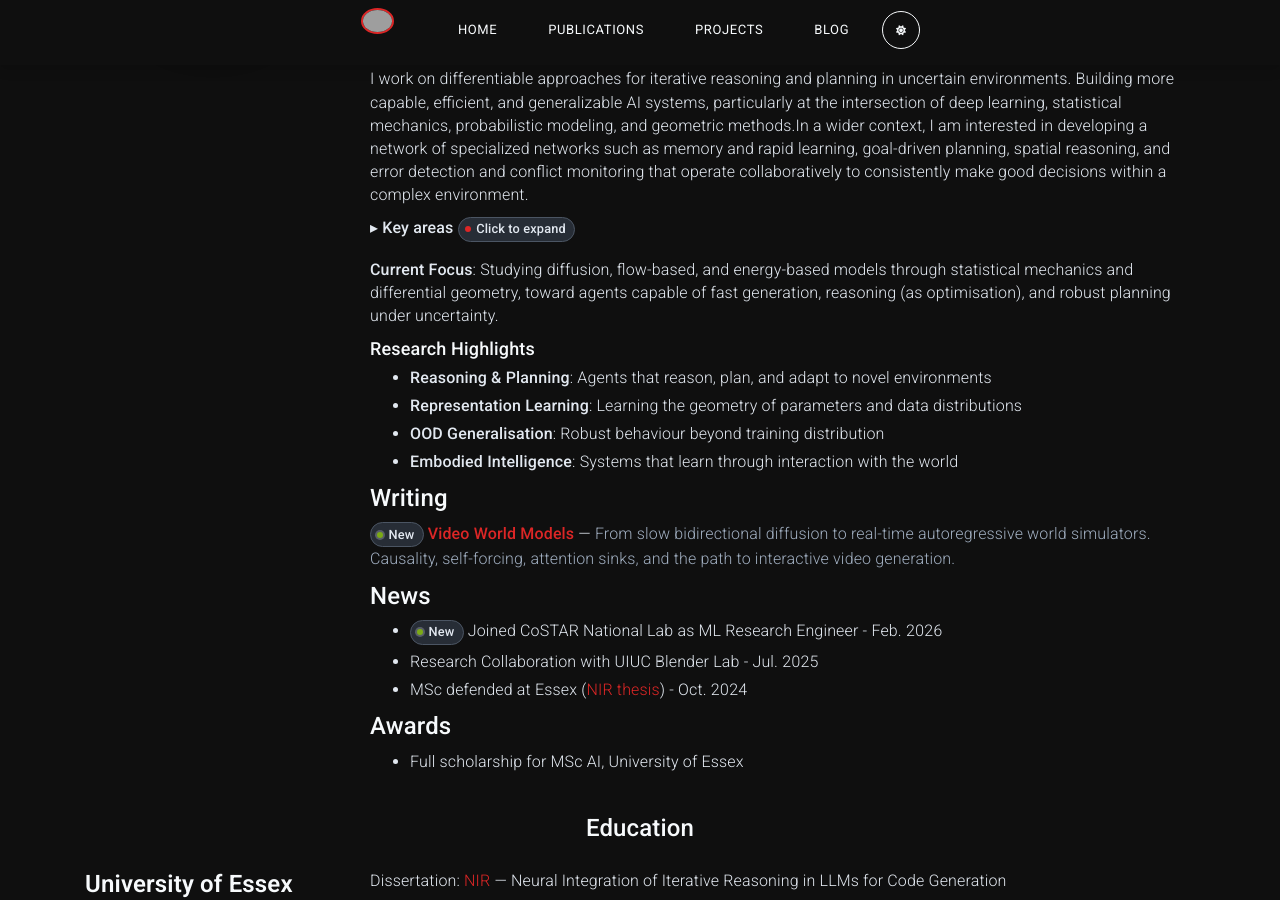
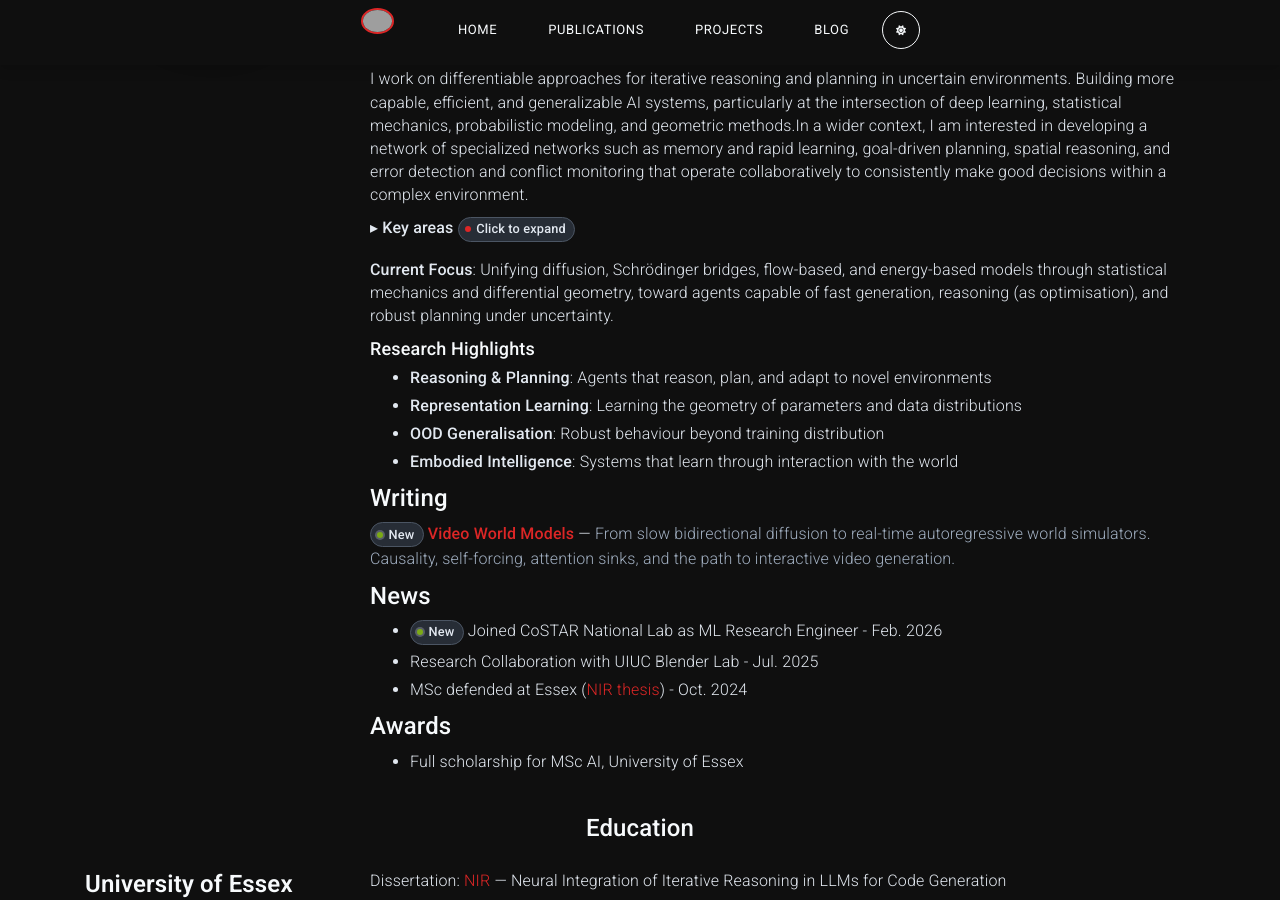
Before and after one commit to soran-ghaderi/soran-ghaderi.github.io, a Jekyll site: the page built from index.md, in a window 1280 px wide and 900 px high, scrolled down 407 px. Built offline with Jekyll 4.4.1, drawn with Linux system fonts in a browser that asks for light colours; nearby versions of some CDN libraries; grey boxes are pictures that could not be loaded.

Commit message:
docs: minor

```diff
--- a/_config.yml
+++ b/_config.yml
@@ -175,7 +175,7 @@ about_content: | # this will include new lines to allow paragraphs
   </details>
 
   <p style="margin-top: 1em;">
-  <strong>Current Focus</strong>: Studying diffusion, flow-based, and energy-based models through statistical mechanics and differential geometry, toward agents capable of fast generation, reasoning (as optimisation), and robust planning under uncertainty.
+  <strong>Current Focus</strong>: Unifying diffusion, Schrödinger bridges, flow-based, and energy-based models through statistical mechanics and differential geometry, toward agents capable of fast generation, reasoning (as optimisation), and robust planning under uncertainty.
   </p>
 
   <h4>Research Highlights</h4>
```
